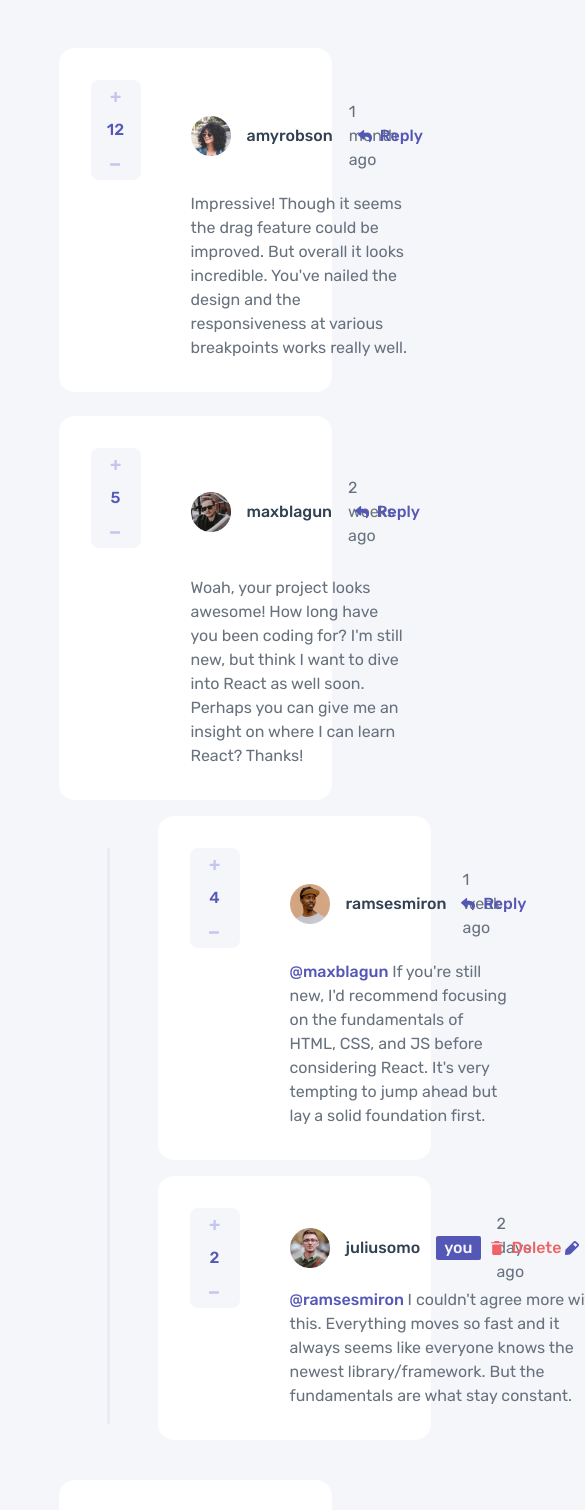
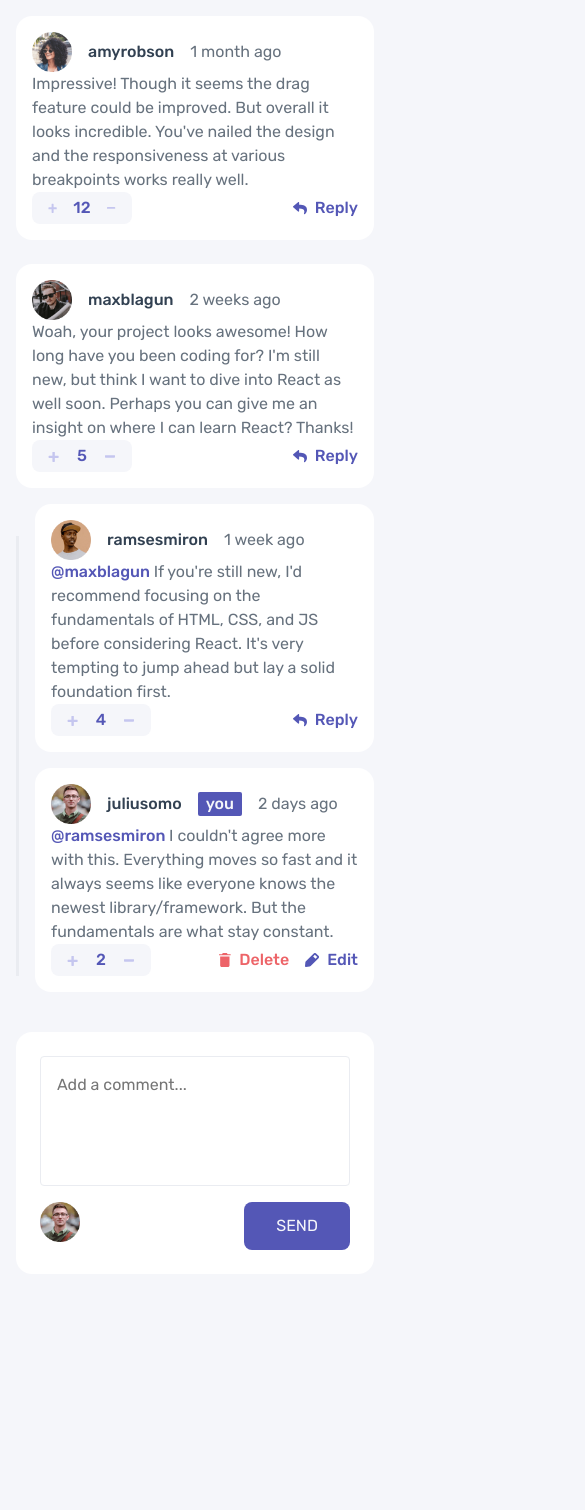
Before and after one commit to oOOoutsiderOOo/frontend-mentor-interactive-comments-section, a Next.js app: page / in a window 390 px wide. Shown: the top 1510 px of the page, 585 px wide, since content can reach past the window. After the commit the page ends 1290 px from the top, so only its background shows below. Built offline with nearby package versions, Linux system fonts and the light colour scheme.

Commit message:
finished mobile layout

```diff
--- a/src/components/Comment.tsx
+++ b/src/components/Comment.tsx
@@ -135,7 +135,7 @@ const Comments = (props: {
                     <div className="modal">
                         <h3 className="modal-title">Delete comment</h3>
                         <p className="modal-text">
-                            Are you sure you want to delete this comment? This will remove the comment and can&apost be undone.
+                            {`Are you sure you want to delete this comment? This will remove the comment and can't be undone.`}
                         </p>
                         <div className="modal-buttons">
                             <button className="modal-cancel" onClick={() => setDeletingId("")}>
--- a/src/styles/globals.css
+++ b/src/styles/globals.css
@@ -348,3 +348,72 @@ textarea:focus {
 .modal-delete {
     background-color: var(--clr-pr-red);
 }
+
+@media only screen and (max-width: 1000px) {
+    body {
+        font-size: 16px;
+    }
+
+    .app-wrapper {
+        margin: 1rem;
+    }
+
+    .comment {
+        padding: 1rem;
+        grid-template-columns: 1fr 1fr;
+        grid-template-rows: auto auto auto;
+        width: 100%;
+    }
+
+    .likes {
+        grid-area: 3/1/4/2;
+        flex-direction: row;
+        max-width: 100px;
+        max-height: 50px;
+    }
+
+    .name-row {
+        grid-area: 1/1/2/3;
+    }
+
+    .content {
+        grid-area: 2/1/3/3;
+    }
+
+    .actions-row {
+        grid-area: 3/2/4/3;
+    }
+
+    .responses-line {
+        width: 3px;
+        margin: 0rem 1rem 0rem 0rem;
+        padding: 0rem 0rem;
+    }
+
+    .add-comment-wrapper {
+        display: grid;
+        grid-template-columns: 1fr auto;
+        padding: 1.5rem;
+    }
+
+    textarea {
+        grid-area: 1/1/2/3;
+    }
+
+    .modal {
+        padding: 1.5rem;
+        margin: 1rem;
+    }
+
+    .modal-title {
+        font-size: 24px;
+    }
+
+    .modal-cancel,
+    .modal-delete {
+        display: flex;
+        justify-content: center;
+        padding: 0.75rem 1.25rem;
+        width: 100%;
+    }
+}
```
